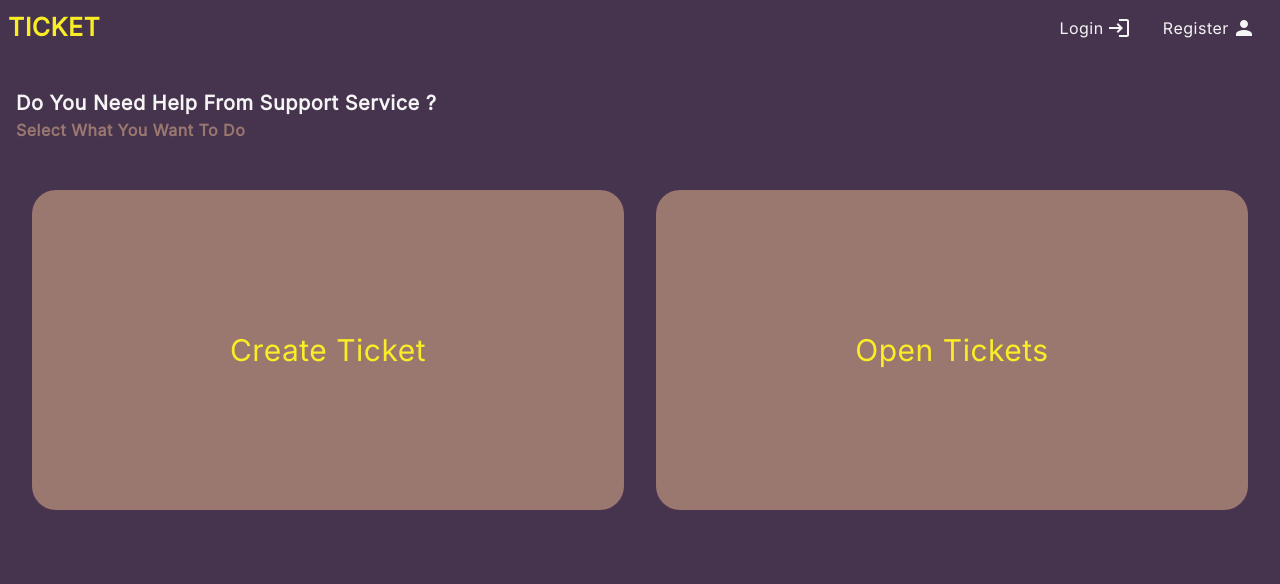
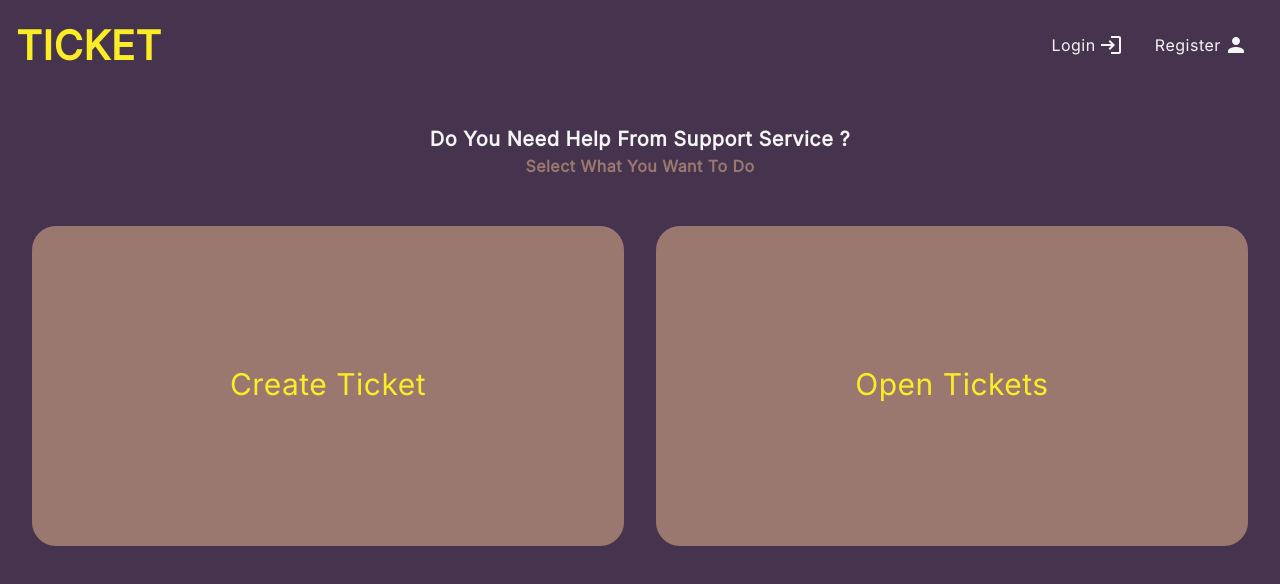
Before and after one commit to CemTunna/ticket, a React (Create React App) app in the folder frontend/: page / in a window 1280 px wide. Shown: the top 584 px of the page. Built offline with nearby package versions, Linux system fonts and the light colour scheme.

Commit message:
some refactoings , and ui fixes

```diff
--- a/frontend/src/components/ui/Header.tsx
+++ b/frontend/src/components/ui/Header.tsx
@@ -6,6 +6,7 @@ import LoginIcon from '@mui/icons-material/Login';
 import PersonIcon from '@mui/icons-material/Person';
 import { useAppDispatch, useAppSelector } from '../../state/hooks';
 import { logoutStart, reset } from '../../state/features/auth/authSlice';
+import TicketLink from './TicketLink';
 
 const useStyles = makeStyles()((theme) => ({
   header: {
@@ -13,23 +14,27 @@ const useStyles = makeStyles()((theme) => ({
     alignItems: 'center',
     justifyContent: 'space-between',
     backgroundColor: theme.palette.secondary.main,
-    padding: '0 0.5rem',
+    padding: '1rem',
+    [theme.breakpoints.down('sm')]: {
+      flexDirection: 'column',
+    },
   },
   list: {
     display: 'flex',
     letterSpacing: '0.5px',
+
+    [theme.breakpoints.down('sm')]: {},
   },
   listitem: {
     display: 'flex',
     alignItems: 'center',
-
     textDecoration: 'none',
     color: theme.palette.primary.light,
   },
   logo: {
     textDecoration: 'none',
     letterSpacing: '0.5px',
-    fontSize: '25px',
+    fontSize: '40px',
     color: theme.palette.primary.main,
     fontWeight: theme.typography.fontWeightBold,
     textTransform: 'uppercase',
@@ -65,14 +70,14 @@ const Header = () => {
         ) : (
           <>
             <ListItem>
-              <Link to='/login' className={classes.listitem}>
+              <TicketLink to='/login' className={classes.listitem}>
                 Login <LoginIcon className={classes.icon} />
-              </Link>
+              </TicketLink>
             </ListItem>
             <ListItem>
-              <Link to='/register' className={classes.listitem}>
+              <TicketLink to='/register' className={classes.listitem}>
                 Register <PersonIcon className={classes.icon} />
-              </Link>
+              </TicketLink>
             </ListItem>
           </>
         )}
--- a/frontend/src/components/ui/Section.tsx
+++ b/frontend/src/components/ui/Section.tsx
@@ -1,9 +1,7 @@
 import React from 'react';
 import { makeStyles } from 'tss-react/mui';
+import { ChildrenClassName } from '../../interfaces/ui';
 
-interface Props {
-  children: React.ReactNode;
-}
 const useStyles = makeStyles()((theme) => ({
   container: {
     marginTop: '1rem',
@@ -11,7 +9,7 @@ const useStyles = makeStyles()((theme) => ({
     textAlign: 'center',
   },
 }));
-const Section = ({ children }: Props) => {
+const Section = ({ children }: ChildrenClassName) => {
   const { classes } = useStyles();
 
   return <section className={classes.container}>{children}</section>;
--- a/frontend/src/components/ui/Text.tsx
+++ b/frontend/src/components/ui/Text.tsx
@@ -1,10 +1,9 @@
 import { Typography } from '@mui/material';
 import React from 'react';
 import { makeStyles } from 'tss-react/mui';
+import classNames from 'classnames';
+import { ChildrenClassName } from '../../interfaces/ui';
 
-interface Props {
-  children: React.ReactNode;
-}
 const useStyles = makeStyles()((theme) => ({
   text: {
     letterSpacing: '0.5px',
@@ -16,10 +15,18 @@ const useStyles = makeStyles()((theme) => ({
   },
 }));
 
-const Text = ({ children }: Props) => {
+const Text = ({ className, children }: ChildrenClassName) => {
   const { classes } = useStyles();
 
-  return <Typography className={classes.text}>{children}</Typography>;
+  return (
+    <Typography
+      className={
+        !className ? classes.text : classNames(className, classes.text)
+      }
+    >
+      {children}
+    </Typography>
+  );
 };
 
 export default Text;
--- a/frontend/src/components/ui/TicketLink.tsx
+++ b/frontend/src/components/ui/TicketLink.tsx
@@ -2,17 +2,21 @@ import React, { Children } from 'react';
 import { Link } from 'react-router-dom';
 import { makeStyles } from 'tss-react/mui';
 import classNames from 'classnames';
-interface Props {
-  children: React.ReactNode;
+import { ChildrenClassName } from '../../interfaces/ui';
+interface Props extends ChildrenClassName {
   to: string;
-  className?: string;
 }
 const useStyles = makeStyles()((theme) => ({
   link: {
     textDecoration: 'none',
     letterSpacing: '0.5px',
-    color: theme.palette.primary.main,
     textTransform: 'capitalize',
+    transition: 'all .2s ease-out',
+    borderBottom: '3px solid transparent',
+    '&:hover': {
+      borderBottom: '3px solid',
+      borderBottomColor: theme.palette.primary.main,
+    },
   },
 }));
 const TicketLink = ({ children, to, className }: Props) => {
--- a/frontend/src/components/ui/Title.tsx
+++ b/frontend/src/components/ui/Title.tsx
@@ -1,10 +1,8 @@
 import { Typography } from '@mui/material';
 import React from 'react';
 import { makeStyles } from 'tss-react/mui';
-
-interface Props {
-  children: React.ReactNode;
-}
+import { ChildrenClassName } from '../../interfaces/ui';
+import classNames from 'classnames';
 const useStyles = makeStyles()((theme) => ({
   title: {
     letterSpacing: '0.5px',
@@ -17,10 +15,18 @@ const useStyles = makeStyles()((theme) => ({
   },
 }));
 
-const Title = ({ children }: Props) => {
+const Title = ({ children, className }: ChildrenClassName) => {
   const { classes } = useStyles();
 
-  return <Typography className={classes.title}>{children}</Typography>;
+  return (
+    <Typography
+      className={
+        !className ? classes.title : classNames(className, classes.title)
+      }
+    >
+      {children}
+    </Typography>
+  );
 };
 
 export default Title;
--- /dev/null
+++ b/frontend/src/interfaces/ui/index.ts
@@ -0,0 +1,6 @@
+import React from 'react';
+
+export interface ChildrenClassName {
+  children: React.ReactNode;
+  className?: string;
+}
--- a/frontend/src/pages/Home.tsx
+++ b/frontend/src/pages/Home.tsx
@@ -7,6 +7,12 @@ import { Grid } from '@mui/material';
 import TicketLink from '../components/ui/TicketLink';
 
 const useStyles = makeStyles()((theme) => ({
+  text: {
+    justifyContent: 'center',
+  },
+  title: {
+    justifyContent: 'center',
+  },
   card: {
     flex: 1,
     height: '20rem',
@@ -18,11 +24,13 @@ const useStyles = makeStyles()((theme) => ({
     borderRadius: '24px',
     transition: 'all .2s ease-out',
     fontSize: '30px',
-    '&:active': {
+    color: theme.palette.primary.main,
+    '&:hover': {
       transform: 'rotate(-20deg)',
     },
     [theme.breakpoints.down('sm')]: {
       fontSize: '20px',
+      height: '10rem',
     },
   },
   bodyContainer: {
@@ -37,8 +45,10 @@ const Home = () => {
   return (
     <Fragment>
       <Section>
-        <Title>Do you need help from support service ? </Title>
-        <Text>Select what you want to do </Text>
+        <Title className={classes.title}>
+          Do you need help from support service ?{' '}
+        </Title>
+        <Text className={classes.text}>Select what you want to do </Text>
       </Section>
       <Grid className={classes.bodyContainer}>
         <TicketLink to='/createTicket' className={classes.card}>
```
